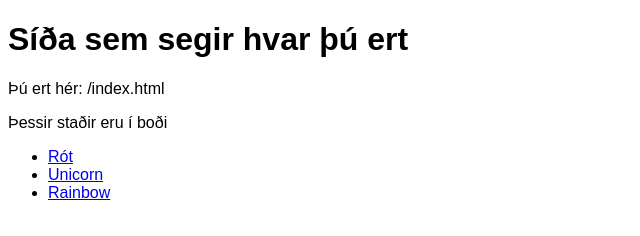
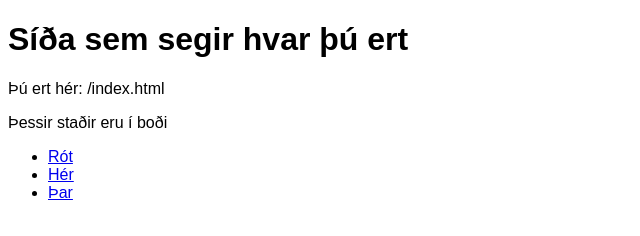
Before and after one commit to hjorleifurs/hohoho_and_a, a website: page index.html in a window 1280 px wide. Shown: the whole page, without its empty margins (0-640 px from the left). Drawn offline with Linux system fonts and the light colour scheme.

Commit message:
index typo

```diff
--- a/index.html
+++ b/index.html
@@ -14,8 +14,8 @@
   <p>Þessir staðir eru í boði</p>
   <ul>
     <li><a href="/">Rót</a></li>
-    <li><a href="/Hér">Unicorn</a></li>
-    <li><a href="/Þar">Rainbow</a></li>
+    <li><a href="/her">Hér</a></li>
+    <li><a href="/thar">Þar</a></li>
   </ul>
 
   <script>
```
